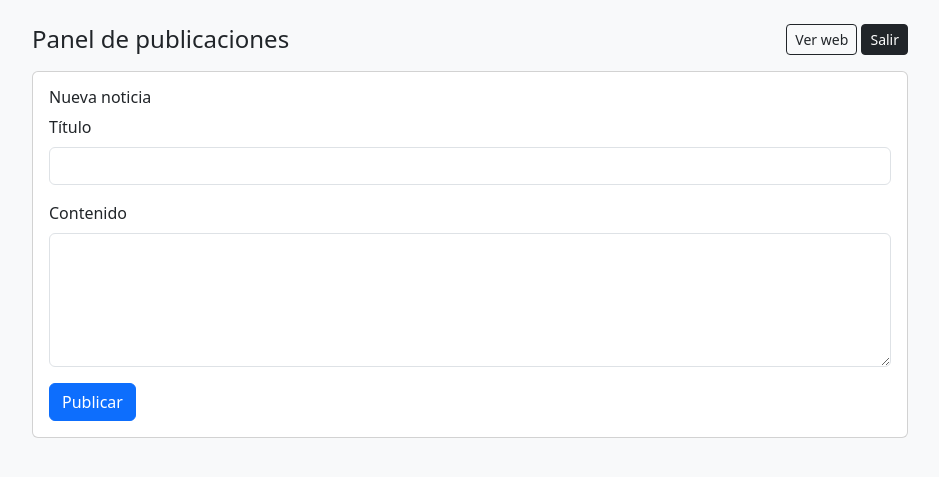
After one commit to rodrim48-rgb/noticias-tayta-pancho, a Flask app: page /panel in a window 1280 px wide. The commit adds this page. Shown: the top 477 px of the page, without its empty margins (170-1109 px from the left). Run offline with Flask 3, Linux system fonts and the light colour scheme; the visitor is signed in with stand-in values (Sample User, id 1).

Commit message:
Index muestra avisos reales + login y panel

```diff
--- /dev/null
+++ b/templates/panel.html
@@ -0,0 +1,39 @@
+<!doctype html>
+<html lang="es">
+<head>
+  <meta charset="utf-8" />
+  <meta name="viewport" content="width=device-width, initial-scale=1" />
+  <title>Panel - Noti Tayta Pancho</title>
+  <link href="https://cdn.jsdelivr.net/npm/bootstrap@5.3.3/dist/css/bootstrap.min.css" rel="stylesheet">
+</head>
+<body class="bg-light">
+  <div class="container py-4" style="max-width: 900px;">
+    <div class="d-flex justify-content-between align-items-center mb-3">
+      <h1 class="h4 m-0">Panel de publicaciones</h1>
+      <div>
+        <a class="btn btn-outline-dark btn-sm" href="/">Ver web</a>
+        <a class="btn btn-dark btn-sm" href="/logout">Salir</a>
+      </div>
+    </div>
+
+    {% if role != "director" %}
+      <div class="alert alert-warning">
+        Estás logueado como <b>{{ role }}</b>. Solo un <b>director</b> puede publicar.
+      </div>
+    {% else %}
+      <div class="card card-body">
+        <h2 class="h6">Nueva noticia</h2>
+        <form method="POST">
+          <label class="form-label">Título</label>
+          <input class="form-control mb-3" name="titulo" required>
+
+          <label class="form-label">Contenido</label>
+          <textarea class="form-control mb-3" name="contenido" rows="5" required></textarea>
+
+          <button class="btn btn-primary">Publicar</button>
+        </form>
+      </div>
+    {% endif %}
+  </div>
+</body>
+</html>
```
Also changed, not shown: crear_director.py (added, +17 -0 lines), templates/index.html (+12 -8 lines), templates/login.html (added, +24 -0 lines).
